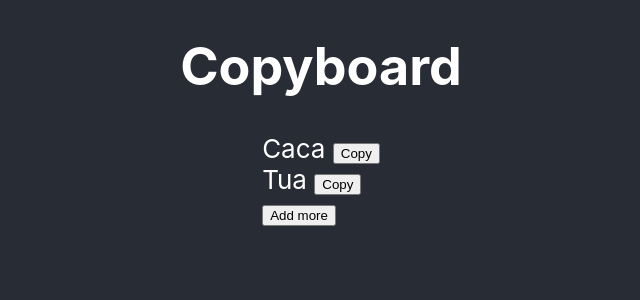
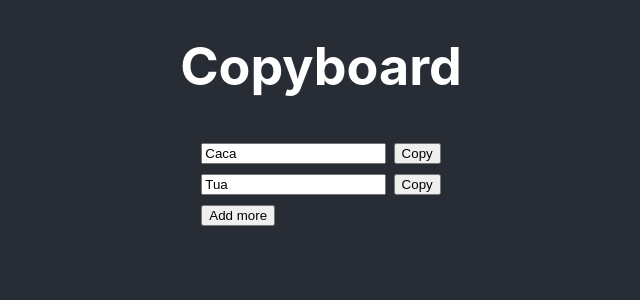
Before and after one commit to ferbarra/copyboard, a React (Create React App) app: page / in a window 1280 px wide. Shown: the top 300 px of the page, without its empty margins (319-959 px from the left). Built offline with nearby package versions, Linux system fonts and the light colour scheme.

Commit message:
Copy values can be changed

```diff
--- a/src/App.js
+++ b/src/App.js
@@ -43,15 +43,21 @@ class Entry extends React.Component {
         super(props);
         this.state = { copyValue: props.copyValue }
         this.setClipboard = this.setClipboard.bind(this)
+        this.handleChange = this.handleChange.bind(this)
     }
 
     setClipboard() {
         navigator.clipboard.writeText(this.state.copyValue)
     }
+
+    handleChange(event) {
+        this.setState({copyValue: event.target.value})
+    }
+
     render() {
         return (
             <div>
-                {this.state.copyValue} <button onClick={this.setClipboard}>Copy</button>
+                <input type="text" value={this.state.copyValue} onChange={this.handleChange}/> <button onClick={this.setClipboard}>Copy</button>
             </div>
         )
     }
```
